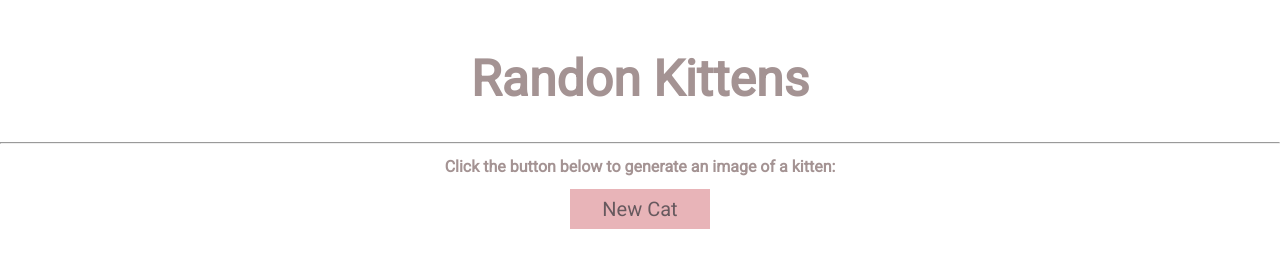
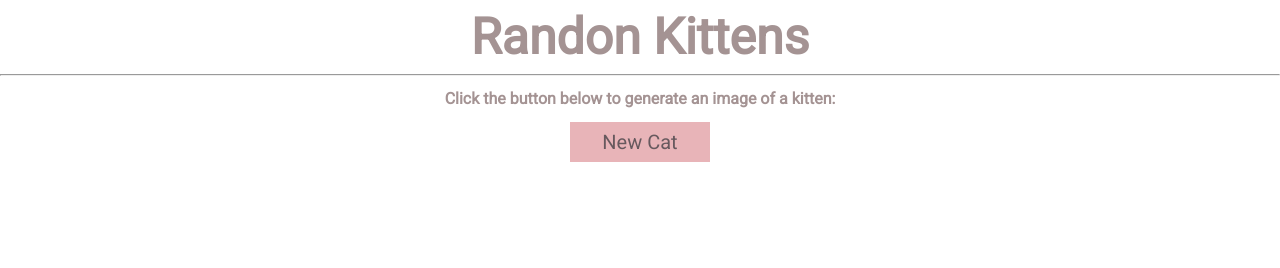
Before and after one commit to stecardoso/CAT-API, a plain HTML site: page index.html in a window 1280 px wide. Drawn offline with Linux system fonts and the light colour scheme; no server answers.

Commit message:
Update style.css

```diff
--- a/style.css
+++ b/style.css
@@ -12,7 +12,7 @@ h1 {
   color: #a49393;
   font-family: "Roboto";
   font-size: 50px;
-  margin-top: 50px;
+  margin: 8px;
   text-align: center;
 }
 
```
